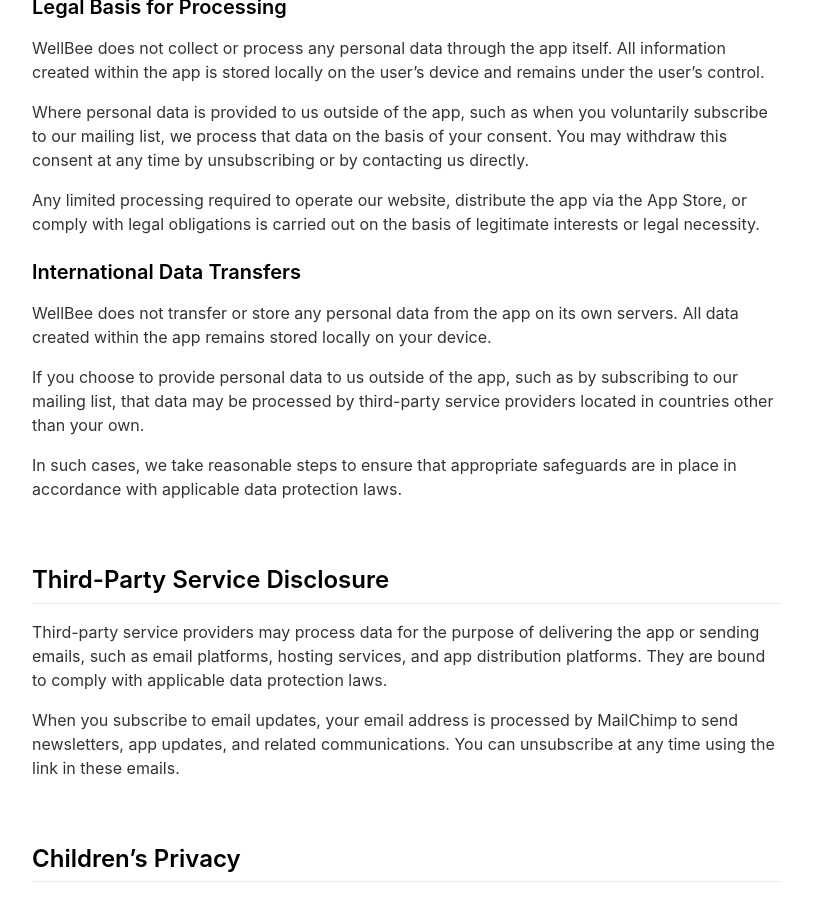
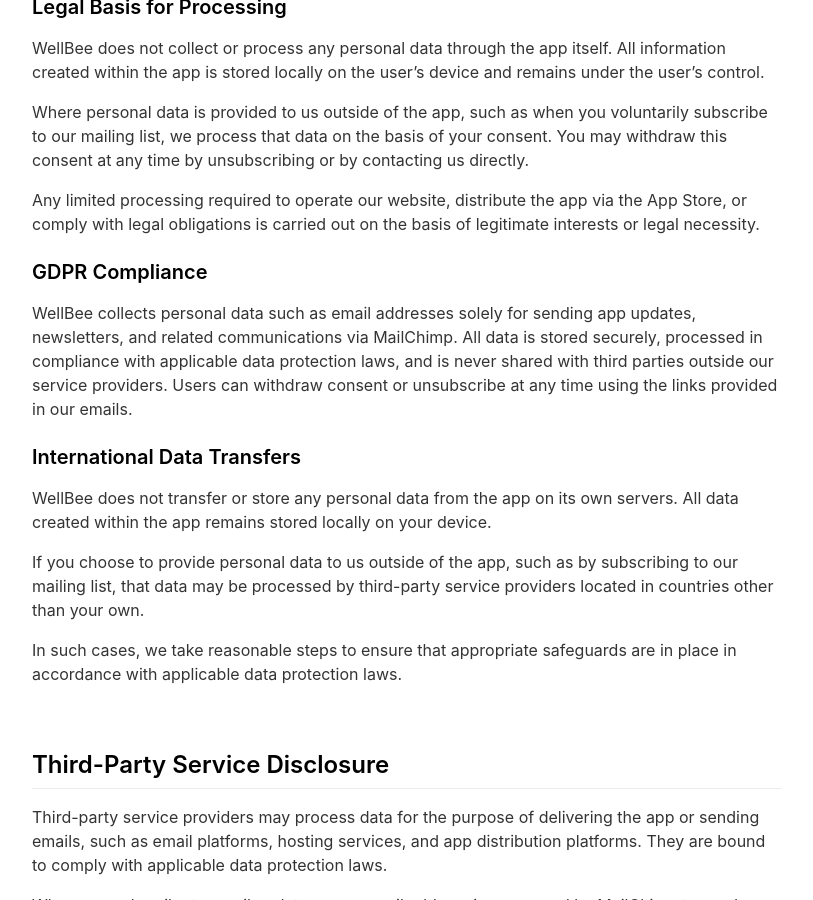
Before and after one commit to sheabrewer1986/WellBeeWebsite, a Jekyll site: the page built from _pages/privacypolicy.md, in a window 1280 px wide and 900 px high, scrolled down 2814 px. Shown: the whole window, without its empty margins (233-1046 px from the left). Built offline with Jekyll 4.4.1, drawn with Linux system fonts in a browser that asks for light colours; nearby versions of some CDN libraries.

Commit message:
[Tweak] Added GDPR Compliance section

```diff
--- a/_pages/privacypolicy.md
+++ b/_pages/privacypolicy.md
@@ -84,6 +84,9 @@ Where personal data is provided to us outside of the app, such as when you volun
 
 Any limited processing required to operate our website, distribute the app via the App Store, or comply with legal obligations is carried out on the basis of legitimate interests or legal necessity.
 
+### GDPR Compliance
+WellBee collects personal data such as email addresses solely for sending app updates, newsletters, and related communications via MailChimp. All data is stored securely, processed in compliance with applicable data protection laws, and is never shared with third parties outside our service providers. Users can withdraw consent or unsubscribe at any time using the links provided in our emails.
+
 ### International Data Transfers
 WellBee does not transfer or store any personal data from the app on its own servers. All data created within the app remains stored locally on your device.
 
```
